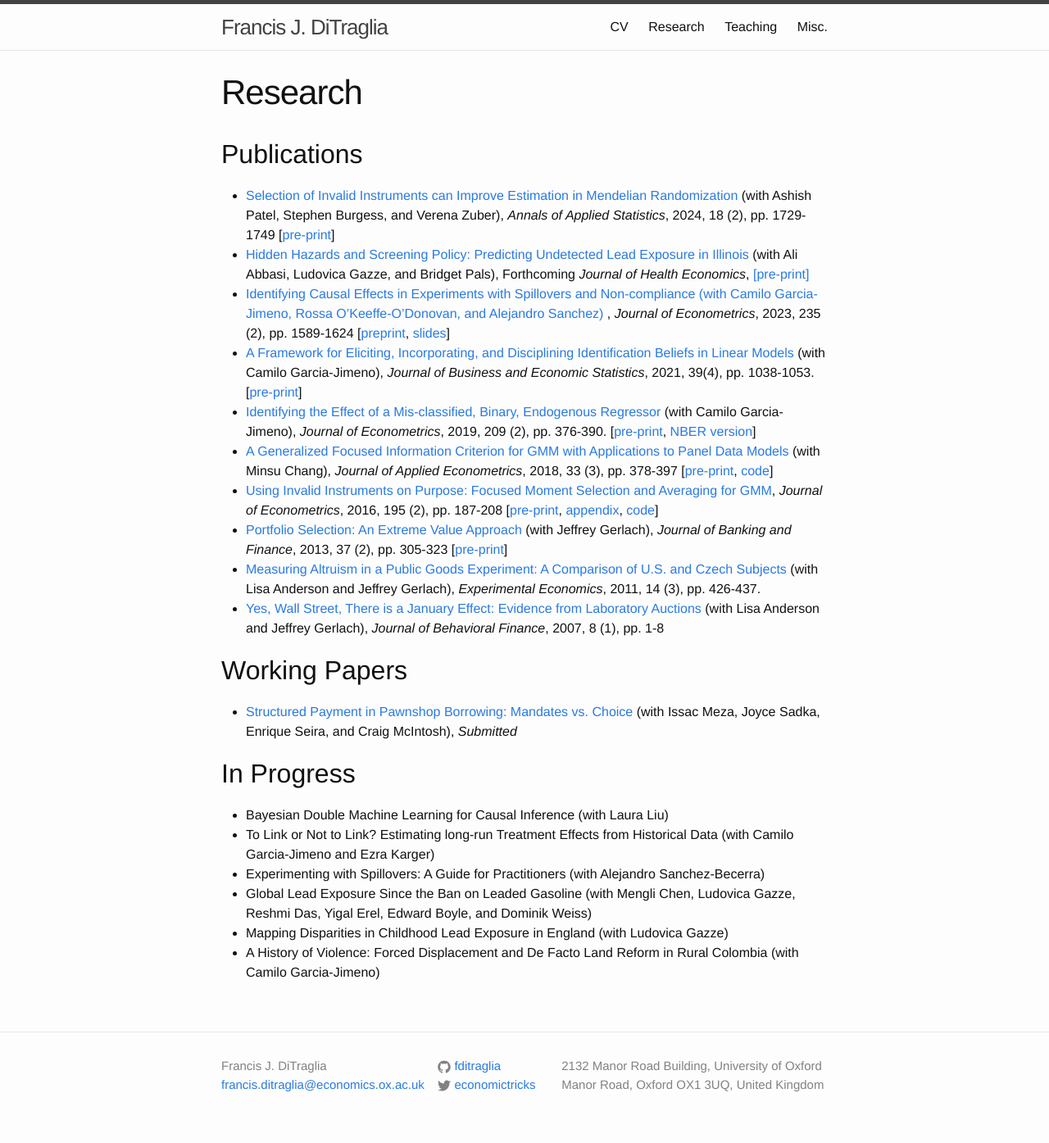
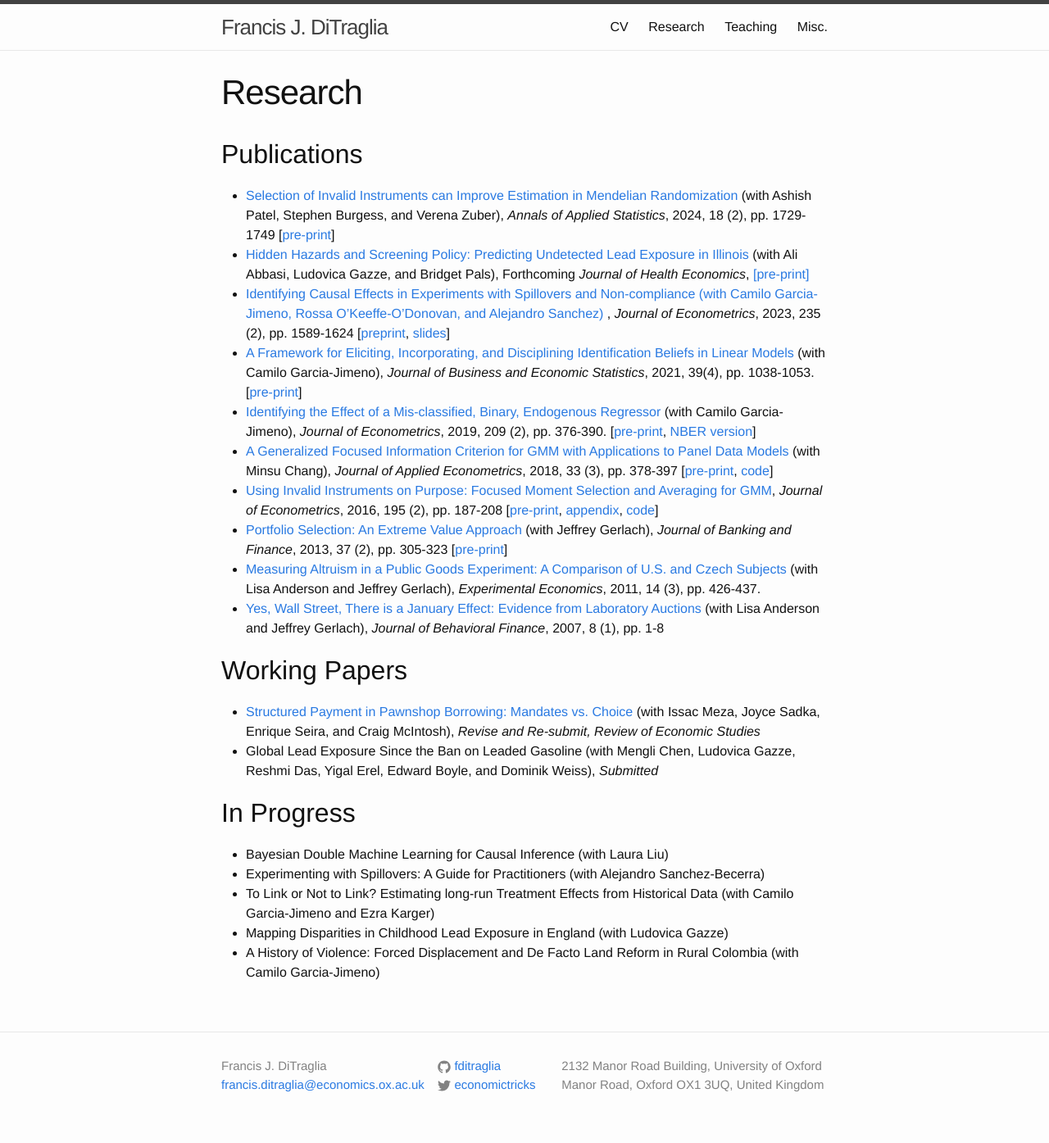
Before and after one commit to fditraglia/fditraglia.github.io, a Jekyll site: the page built from research.md, in a window 1280 px wide. Shown: the whole page at 82% size. Built offline with Jekyll 4.4.1, drawn with Linux system fonts in a browser that asks for light colours.

Commit message:
update cv and status of paper

```diff
--- a/research.md
+++ b/research.md
@@ -20,12 +20,12 @@ permalink: /research/
 - [Yes, Wall Street, There is a January Effect: Evidence from Laboratory Auctions](http://www.tandfonline.com/doi/abs/10.1080/15427560709337012) (with Lisa Anderson and Jeffrey Gerlach), *Journal of Behavioral Finance*, 2007, 8 (1), pp. 1-8
 
 ## Working Papers
-- [Structured Payment in Pawnshop Borrowing: Mandates vs. Choice](https://ditraglia.com/pdf/pawn-paper.pdf) (with Issac Meza, Joyce Sadka, Enrique Seira, and Craig McIntosh), *Submitted*
+- [Structured Payment in Pawnshop Borrowing: Mandates vs. Choice](https://ditraglia.com/pdf/pawn-paper.pdf) (with Issac Meza, Joyce Sadka, Enrique Seira, and Craig McIntosh), *Revise and Re-submit, Review of Economic Studies*
+- Global Lead Exposure Since the Ban on Leaded Gasoline (with Mengli Chen, Ludovica Gazze, Reshmi Das, Yigal Erel, Edward Boyle, and Dominik Weiss), *Submitted*
 
 ## In Progress
 - Bayesian Double Machine Learning for Causal Inference (with Laura Liu)
+- Experimenting with Spillovers: A Guide for Practitioners (with Alejandro Sanchez-Becerra)
 - To Link or Not to Link? Estimating long-run Treatment Effects from Historical Data (with Camilo Garcia-Jimeno and Ezra Karger)
-- Experimenting with Spillovers: A Guide for Practitioners (with Alejandro Sanchez-Becerra)
-- Global Lead Exposure Since the Ban on Leaded Gasoline (with Mengli Chen, Ludovica Gazze, Reshmi Das, Yigal Erel, Edward Boyle, and Dominik Weiss)
 - Mapping Disparities in Childhood Lead Exposure in England (with Ludovica Gazze)
 - A History of Violence: Forced Displacement and De Facto Land Reform in Rural Colombia (with Camilo Garcia-Jimeno)
```
Also changed, not shown: 1 other file.
